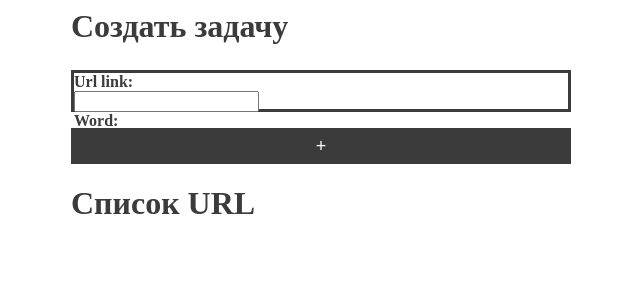
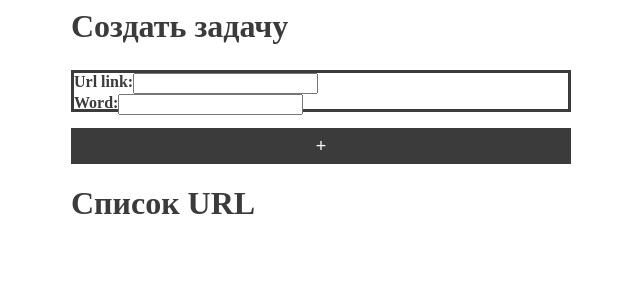
Before and after one commit to KznRkjp/mod21homework, a Django app: page /url_count/list/ in a window 1280 px wide. Shown: the top 300 px of the page, without its empty margins (319-959 px from the left). Run offline with Django 3.2, Linux system fonts and the light colour scheme; data that the repository does not hold is empty.

Commit message:
Update styles.css

```diff
--- a/url_count/static/css/styles.css
+++ b/url_count/static/css/styles.css
@@ -26,9 +26,9 @@ input[type="text"] {
 */
 }
 
-/*
-label {display: block;}
-*/
+
+label {float: left; clear: left;}
+
 
 .add {
   outline: 0;
```
